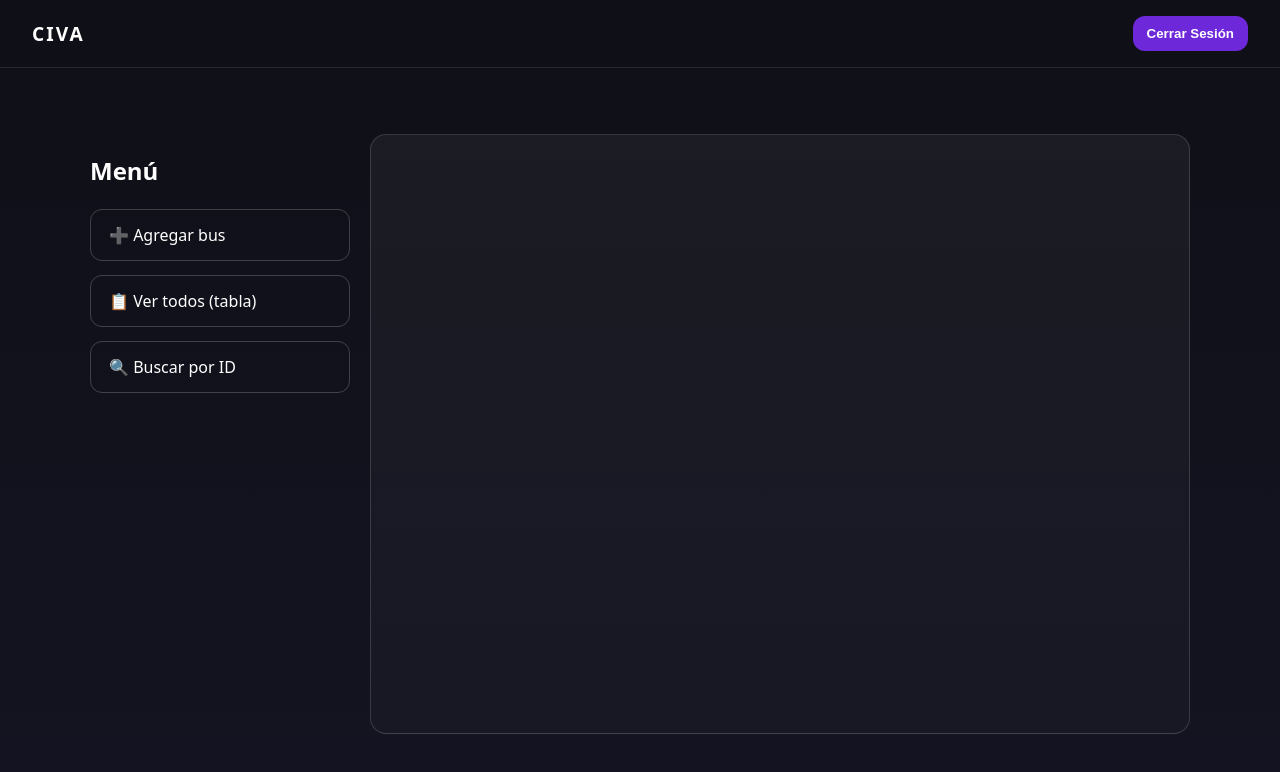
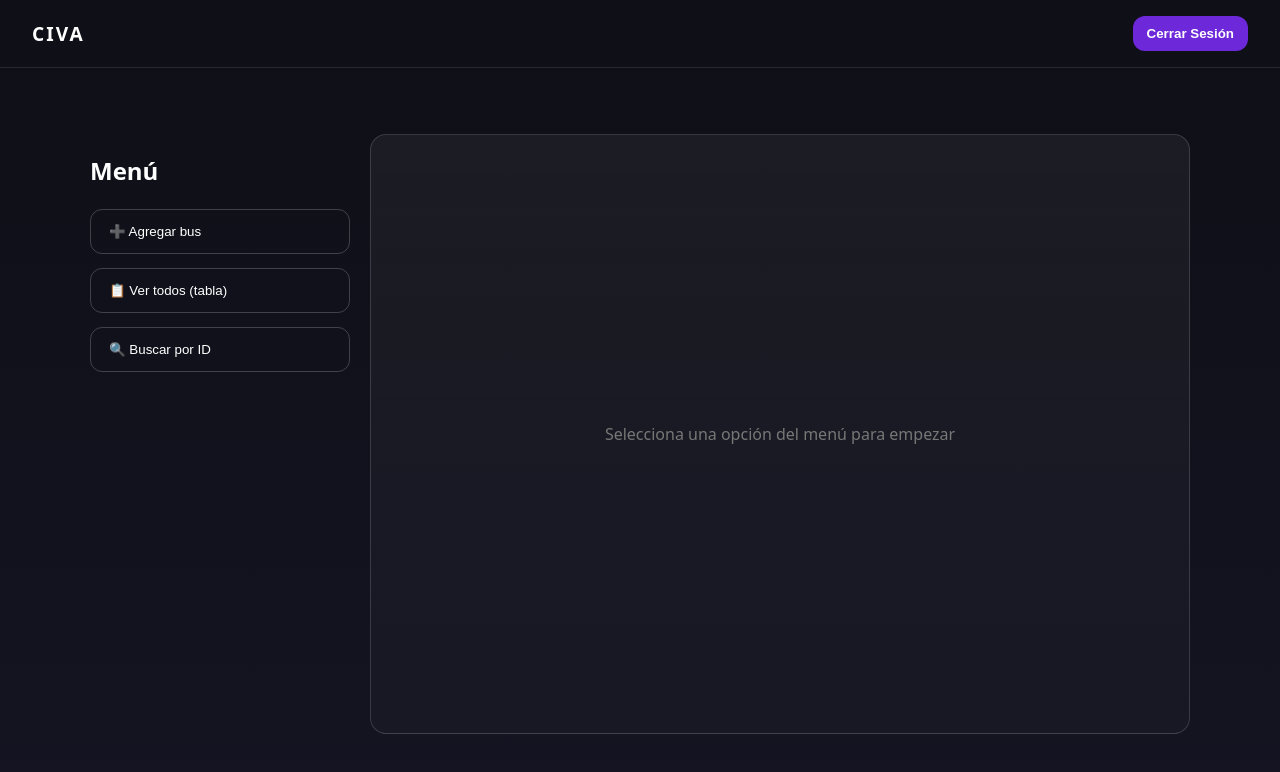
Before and after one commit to RetoCiva/FrontendCiva, a React (Vite) app: page / in a window 1280 px wide. Shown: the top 772 px of the page. Built offline with nearby package versions, Linux system fonts and the light colour scheme; sample sign-in values are in the browser's storage.

Commit message:
feat: added Add Bus Form

```diff
--- a/src/pages/Home.tsx
+++ b/src/pages/Home.tsx
@@ -1,6 +1,47 @@
-import { NavLink, Outlet } from "react-router-dom";
+import { useState } from "react";
 
 export default function Home() {
+  const [selected, setSelected] = useState("none");
+
+  const renderContent = () => {
+    switch (selected) {
+      case "add":
+          return <AddBusForm />;
+      case "list":
+        return (
+          <div>
+            <h3>📋 Ver todos (tabla)</h3>
+            <p style={{ color: "#aaa" }}>
+              Aquí se mostrará la tabla con todos los buses registrados.
+            </p>
+          </div>
+        );
+      case "search":
+        return (
+          <div>
+            <h3>🔍 Buscar por ID</h3>
+            <p style={{ color: "#aaa" }}>
+              Aquí podrás buscar un bus por su identificador único.
+            </p>
+          </div>
+        );
+      default:
+        return (
+          <div
+            style={{
+              display: "flex",
+              justifyContent: "center",
+              alignItems: "center",
+              height: "100%",
+              color: "#777",
+            }}
+          >
+            Selecciona una opción del menú para empezar
+          </div>
+        );
+    }
+  };
+
   return (
     <div
       style={{
@@ -22,9 +63,21 @@ export default function Home() {
       >
         <h2 style={{ color: "#fff", marginBottom: 8 }}>Menú</h2>
 
-        <NavItem to="add" text="➕ Agregar bus" />
-        <NavItem to="list" text="📋 Ver todos (tabla)" />
-        <NavItem to="search" text="🔍 Buscar por ID" />
+        <NavItem
+          text="➕ Agregar bus"
+          active={selected === "add"}
+          onClick={() => setSelected("add")}
+        />
+        <NavItem
+          text="📋 Ver todos (tabla)"
+          active={selected === "list"}
+          onClick={() => setSelected("list")}
+        />
+        <NavItem
+          text="🔍 Buscar por ID"
+          active={selected === "search"}
+          onClick={() => setSelected("search")}
+        />
       </aside>
 
       {/* Panel derecho */}
@@ -40,36 +93,191 @@ export default function Home() {
           overflow: "auto",
         }}
       >
-        <Outlet />
+        {renderContent()}
       </section>
     </div>
   );
 }
 
 type NavItemProps = {
-  to: string;
   text: string;
+  active: boolean;
+  onClick: () => void;
 };
 
-function NavItem({ to, text }: NavItemProps) {
+function NavItem({ text, active, onClick }: NavItemProps) {
   return (
-    <NavLink
-      to={to}
-      style={({ isActive }) => ({
+    <button
+      onClick={onClick}
+      style={{
         display: "block",
+        textAlign: "left",
+        width: "100%",
         padding: "14px 18px",
         borderRadius: 12,
         border: "1px solid rgba(255,255,255,0.2)",
-        background: isActive
+        background: active
           ? "linear-gradient(180deg, #6b21a8, #a855f7)"
           : "transparent",
         color: "#fff",
-        textDecoration: "none",
         fontWeight: 500,
+        cursor: "pointer",
         transition: "0.2s ease",
-      })}
+      }}
     >
       {text}
-    </NavLink>
+    </button>
   );
 }
+
+
+function AddBusForm() {
+  const [form, setForm] = useState({
+    busNumber: "",
+    characteristics: "",
+    plate: "",
+    status: "1",
+    busBrand: "VOLVO",
+  });
+  const [msg, setMsg] = useState("");
+  const [error, setError] = useState("");
+  const [loading, setLoading] = useState(false);
+
+  const validatePlate = (p: string) => /^[A-Z0-9]{6}$/i.test(p);
+
+  async function handleSubmit(e: { preventDefault: () => void; }) {
+    e.preventDefault();
+    setMsg("");
+    setError("");
+
+    if (!validatePlate(form.plate)) {
+      setError("❌ La placa debe tener exactamente 6 caracteres alfanuméricos.");
+      return;
+    }
+
+    if (!["VOLVO", "FIAT", "SCANIA"].includes(form.busBrand)) {
+      setError("❌ La marca debe ser VOLVO, FIAT o SCANIA.");
+      return;
+    }
+
+    try {
+      setLoading(true);
+      const res = await fetch("http://localhost:8080/api/v1/bus", {
+        method: "POST",
+        headers: {
+          "Content-Type": "application/json",
+          Authorization: `Bearer ${localStorage.getItem("token")}`,
+        },
+        body: JSON.stringify({
+          busNumber: Number(form.busNumber),
+          characteristics: form.characteristics,
+          plate: form.plate.toUpperCase(),
+          status: Number(form.status),
+          busBrand: form.busBrand.toUpperCase(),
+        }),
+      });
+
+      if (!res.ok) throw new Error(`Error HTTP ${res.status}`);
+      setMsg("✅ Bus registrado correctamente.");
+      setForm({
+        busNumber: "",
+        characteristics: "",
+        plate: "",
+        status: "1",
+        busBrand: "VOLVO",
+      });
+    } catch (err) {
+      setError("❌ No se pudo registrar el bus. Verifica los datos.");
+      console.error(err);
+    } finally {
+      setLoading(false);
+    }
+  }
+
+  return (
+    <div style={{ maxWidth: 500 }}>
+      <h3 style={{ marginBottom: 16 }}>➕ Agregar Bus</h3>
+      <form
+        onSubmit={handleSubmit}
+        style={{ display: "flex", flexDirection: "column", gap: 12 }}
+      >
+        <label>
+          Número de Bus:
+          <input
+            type="number"
+            value={form.busNumber}
+            onChange={(e) => setForm({ ...form, busNumber: e.target.value })}
+            required
+          />
+        </label>
+
+        <label>
+          Características:
+          <input
+            type="text"
+            value={form.characteristics}
+            onChange={(e) =>
+              setForm({ ...form, characteristics: e.target.value })
+            }
+            required
+          />
+        </label>
+
+        <label>
+          Placa:
+          <input
+            type="text"
+            value={form.plate}
+            onChange={(e) => setForm({ ...form, plate: e.target.value })}
+            maxLength={6}
+            placeholder="Ej: ABC123"
+            required
+          />
+        </label>
+
+        <label>
+          Marca:
+          <select
+            value={form.busBrand}
+            onChange={(e) => setForm({ ...form, busBrand: e.target.value })}
+          >
+            <option value="VOLVO">VOLVO</option>
+            <option value="FIAT">FIAT</option>
+            <option value="SCANIA">SCANIA</option>
+          </select>
+        </label>
+
+        <label>
+          Estado:
+          <select
+            value={form.status}
+            onChange={(e) => setForm({ ...form, status: e.target.value })}
+          >
+            <option value="1">Activo</option>
+            <option value="0">Inactivo</option>
+          </select>
+        </label>
+
+        {msg && <p style={{ color: "#7ef0c4" }}>{msg}</p>}
+        {error && <p style={{ color: "#ff9b9b" }}>{error}</p>}
+
+        <button
+          type="submit"
+          disabled={loading}
+          style={{
+            background:
+              "linear-gradient(180deg, #6b21a8, #a855f7)",
+            color: "#fff",
+            padding: "10px 20px",
+            border: "none",
+            borderRadius: 10,
+            cursor: "pointer",
+            fontWeight: 600,
+          }}
+        >
+          {loading ? "Registrando..." : "Registrar Bus"}
+        </button>
+      </form>
+    </div>
+  );
+}
```
Also changed, not shown: src/pages/buses/AddBusPage.tsx (deleted), src/pages/buses/BusByIdPage.tsx (deleted), src/pages/buses/BusesTablePage.tsx (deleted).
